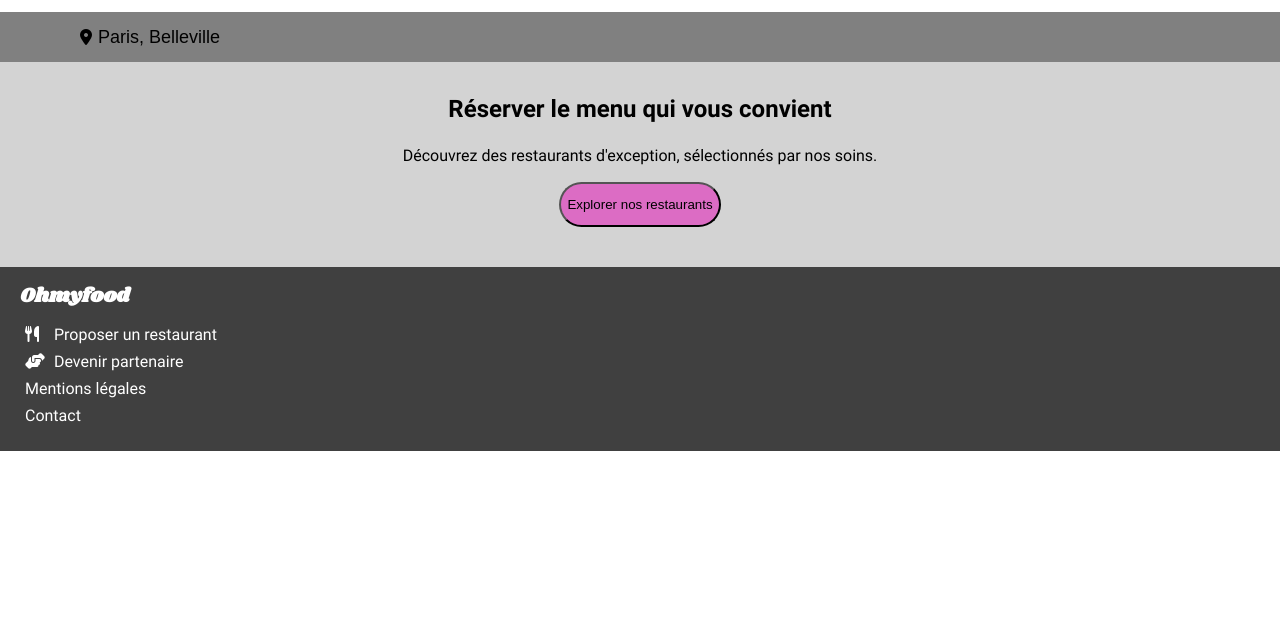
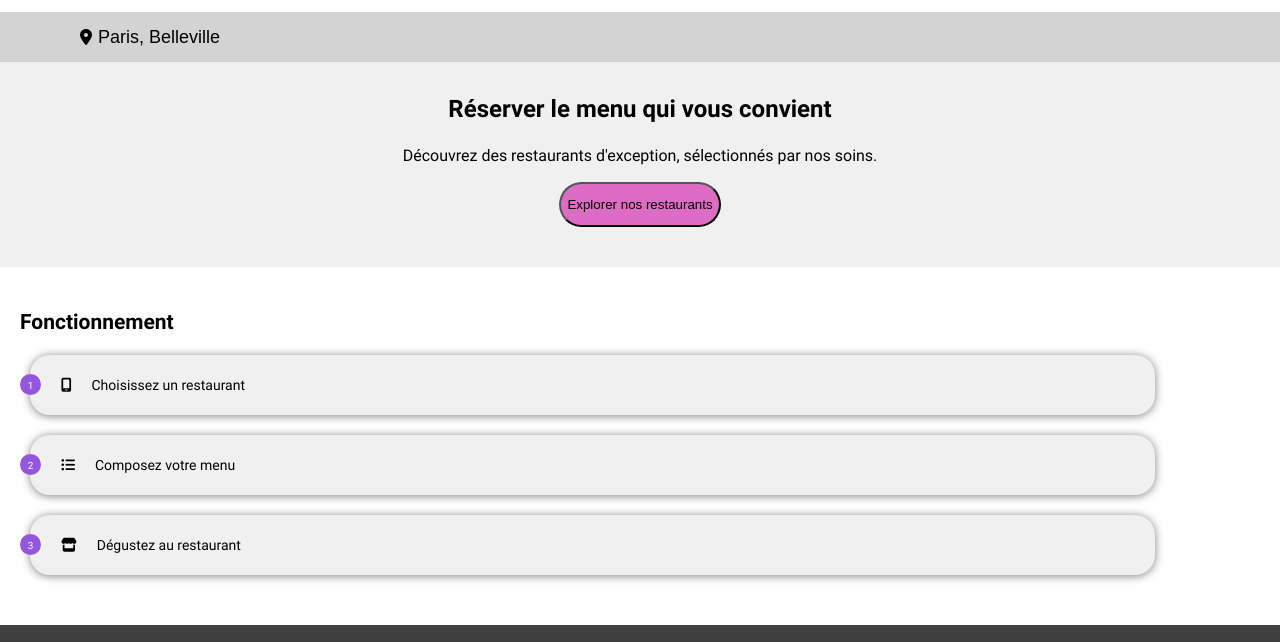
Before and after one commit to SGdevWeb/Ohmyfood-OC, a plain HTML site: page index.html in a window 1280 px wide. Shown: the part 135-777 px from the top of the page. Drawn offline with Linux system fonts and the light colour scheme.

Commit message:
Ajout de la section 3

```diff
--- a/css/style.css
+++ b/css/style.css
@@ -59,7 +59,7 @@ body {
     font-family: roboto, serif;
 }
 
-h1, h2, h3, h4, h5, h6 {
+h1 {
     font-family: shrikhand, serif;
 }
 
@@ -95,7 +95,7 @@ a {
 /* SECTION 1 */
 
 #search_input {
-    background-color: grey;
+    background-color: lightgray;
     height: 50px;
     display: flex;
     align-items: center;
@@ -107,14 +107,14 @@ a {
 
 #search_input input {
     border: none;
-    background-color: grey;
+    background-color: lightgray;
     font-size: 18px;
 }
 
 /* SECTION 2 */
 
 #explore {
-    background-color: lightgray;
+    background-color: rgb(240, 240, 240);
     margin: 0;
     padding: 10px;
     text-align: center;
@@ -131,6 +131,50 @@ a {
     border-radius: 25px;
     height: 45px;
     background-color: #dc6cc4;
+}
+
+/* SECTION 3 */
+
+#steps {
+    margin-left: 20px;
+    padding-left: 10px;
+    font-size: 14px;
+    margin-top: 40px;
+    margin-bottom: 50px;
+}
+
+#steps h2 {
+    position: relative;
+    left: -10px;
+}
+
+#step1, #step2, #step3 {
+    display: flex;
+    align-items: center;
+    height: 60px;
+    width: 90%;
+    background-color: rgb(240, 240, 240);
+    border-radius: 20px;
+    margin: 20px 0;
+    box-shadow: 0px 1px 10px grey;
+}
+
+#step1 > *, #step2 > *, #step3 > * {
+    margin-right: 20px;
+    position: relative;
+    left: -10px;
+}
+
+.step_number {
+    width: 21px;
+    height: 21px;
+    background-color: #9356DC;
+    color: white;
+    border-radius: 50%;
+    display: flex;
+    justify-content: center;
+    align-items: center;
+    font-size: 10px;
 }
 
 /* FOOTER */
--- a/index.html
+++ b/index.html
@@ -32,6 +32,27 @@
         <button>Explorer nos restaurants</button>
     </section>
 
+    <!-- SECTION 3 -->
+
+    <section id="steps">
+        <h2>Fonctionnement</h2>
+        <div id="step1">
+            <div class="step_number">1</div>
+            <i class="fa-solid fa-mobile-screen"></i>
+            <div>Choisissez un restaurant</div>
+        </div>
+        <div id="step2">
+            <div class="step_number">2</div>
+            <i class="fa-solid fa-list-ul"></i>
+            <div>Composez votre menu</div>
+        </div>
+        <div id="step3">
+            <div class="step_number">3</div>
+            <i class="fa-solid fa-store"></i>
+            <div>Dégustez au restaurant</div>
+        </div>
+    </section>
+
     <!-- FOOTER -->
 
     <footer>
```
